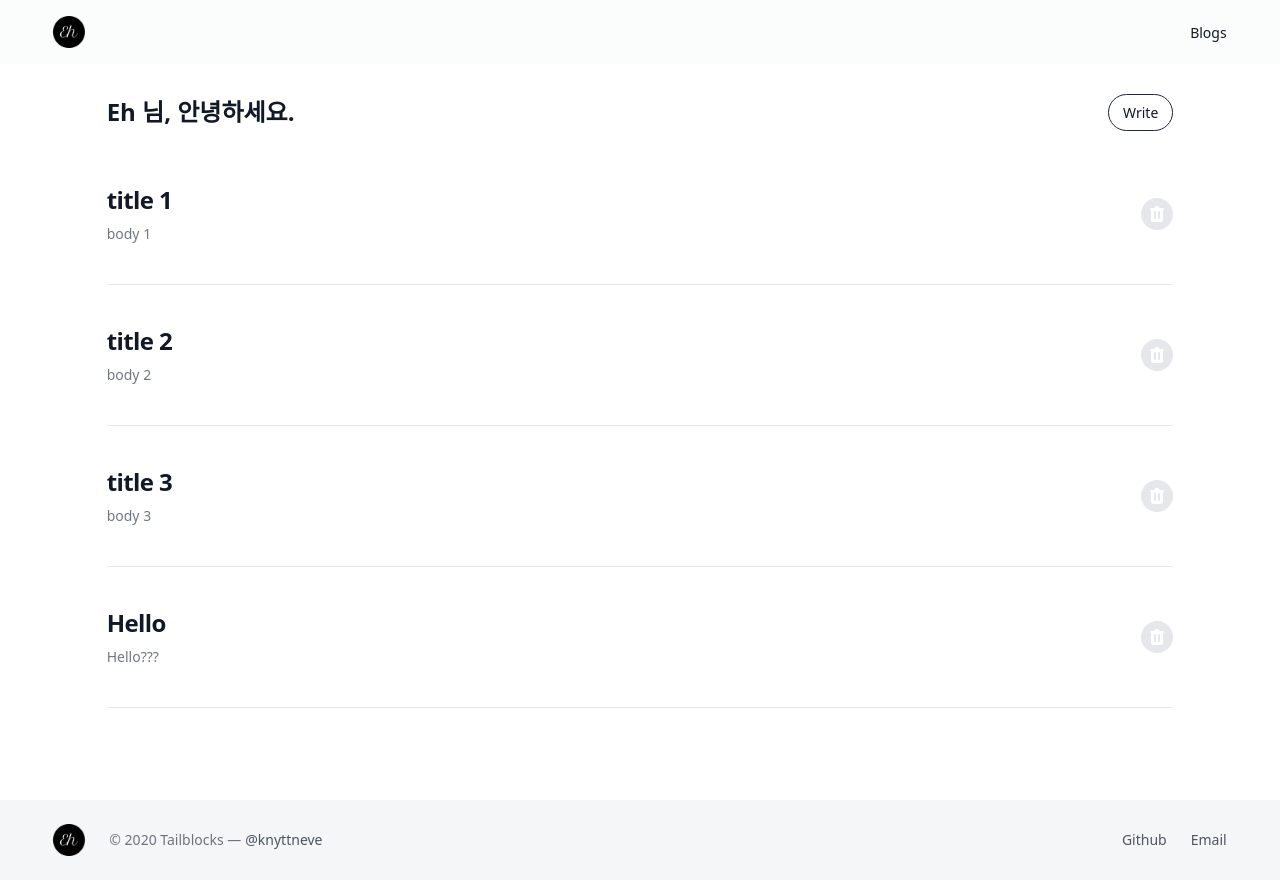
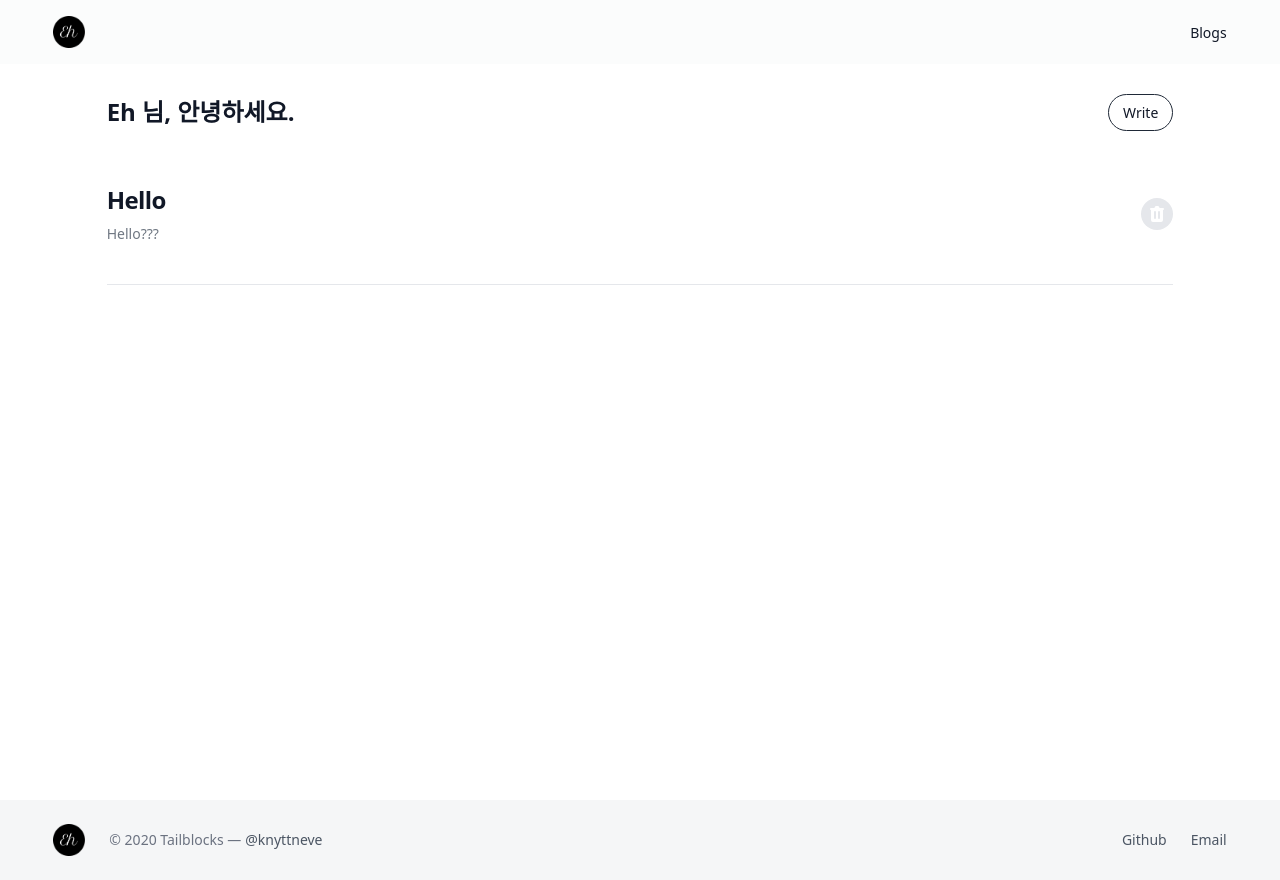
Before and after one commit to Hyeun9991/Next-Blog-01, a Next.js app: page /blogs in a window 1280 px wide. Built offline with nearby package versions, Linux system fonts and the light colour scheme; data requests are answered from the project's data file.

Commit message:
이벤트 버블링 막음, 포스트 삭제 기능 구현

```diff
--- a/db.json
+++ b/db.json
@@ -1,20 +1,5 @@
 {
   "posts": [
-    {
-      "title": "title 1",
-      "body": "body 1",
-      "id": 1
-    },
-    {
-      "title": "title 2",
-      "body": "body 2",
-      "id": 2
-    },
-    {
-      "title": "title 3",
-      "body": "body 3",
-      "id": 3
-    },
     {
       "title": "Hello",
       "body": "Hello???",
--- a/pages/blogs/index.tsx
+++ b/pages/blogs/index.tsx
@@ -2,7 +2,7 @@ import axios from 'axios';
 import Head from 'next/head';
 import Link from 'next/link';
 import { useRouter } from 'next/router';
-import { useEffect, useState } from 'react';
+import { MouseEvent, useEffect, useState } from 'react';
 import Card from '../../components/Card';
 import Layout from '../../components/layout';
 import { HiTrash } from 'react-icons/hi';
@@ -13,10 +13,6 @@ interface IPostData {
   id: number;
 }
 
-// interface Props {
-//   posts: IPostData[];
-// }
-
 const Index = () => {
   const router = useRouter();
   const [posts, setPosts] = useState<IPostData[]>([]);
@@ -24,6 +20,14 @@ const Index = () => {
   const getPosts = () => {
     axios.get('http://localhost:3001/posts').then((res) => {
       setPosts(res.data);
+    });
+  };
+
+  const deleteBlog = (e: MouseEvent<HTMLButtonElement>, id: number) => {
+    e.stopPropagation();
+
+    axios.delete(`http://localhost:3001/posts/${id}`).then(() => {
+      setPosts((prevPosts) => prevPosts.filter((post) => post.id !== id));
     });
   };
 
@@ -62,8 +66,8 @@ const Index = () => {
               onClick={() => router.push('/blogs/edit')}
             >
               <button
-                className="w-7 h-7 sm:w-8 sm:h-8 flex items-center justify-center rounded-full bg-gray-200 hover:bg-red-600 transition"
-                onClick={() => console.log('delete blog')}
+                className="w-7 h-7 sm:w-8 sm:h-8 flex items-center justify-center rounded-full bg-gray-200 hover:bg-red-600 transition outline-none focus:ring-4 focus:ring-red-300"
+                onClick={(e) => deleteBlog(e, post.id)}
               >
                 <HiTrash className="w-4 h-4 sm:w-5 sm:h-5 text-white" />
               </button>
```
